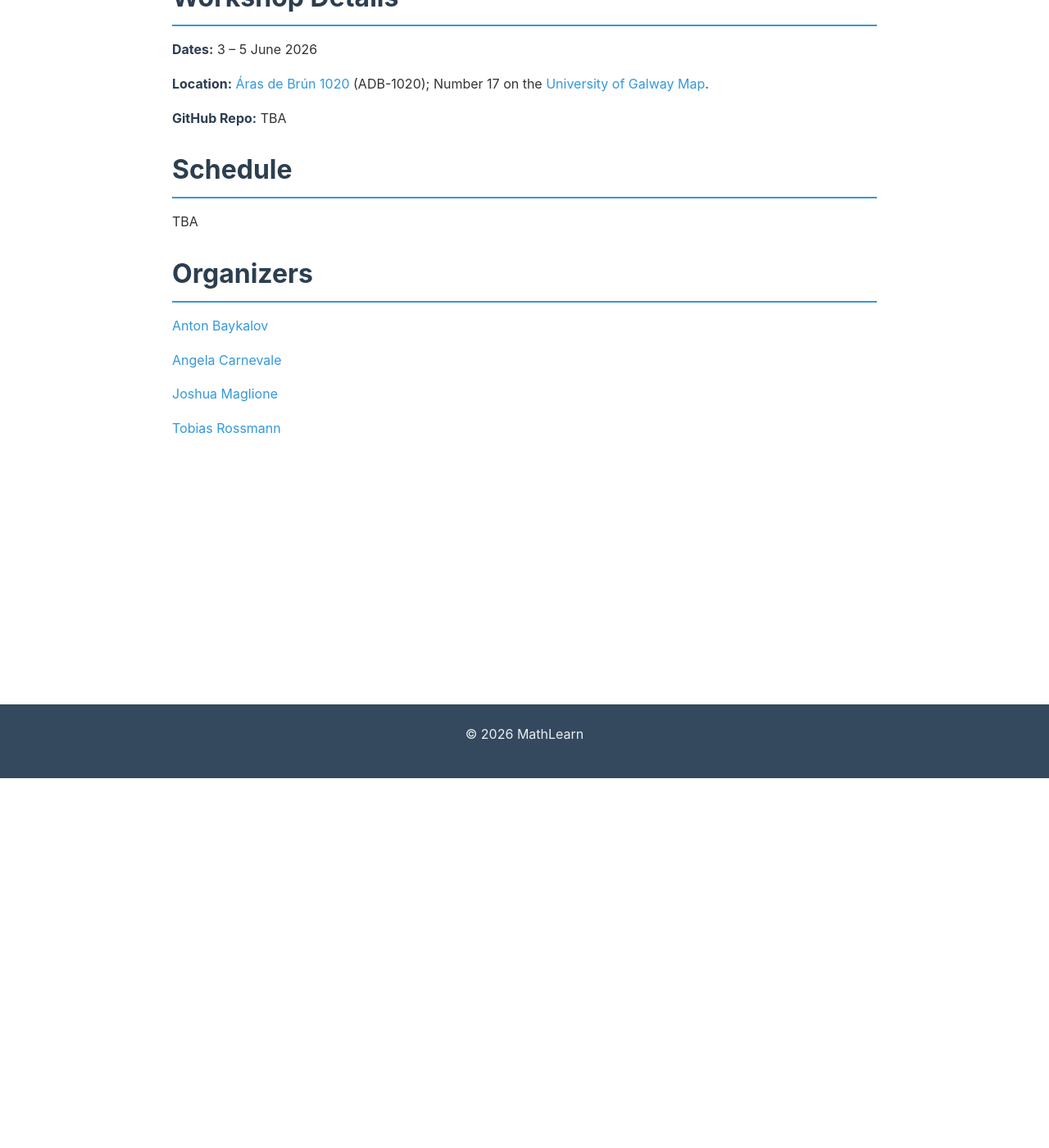
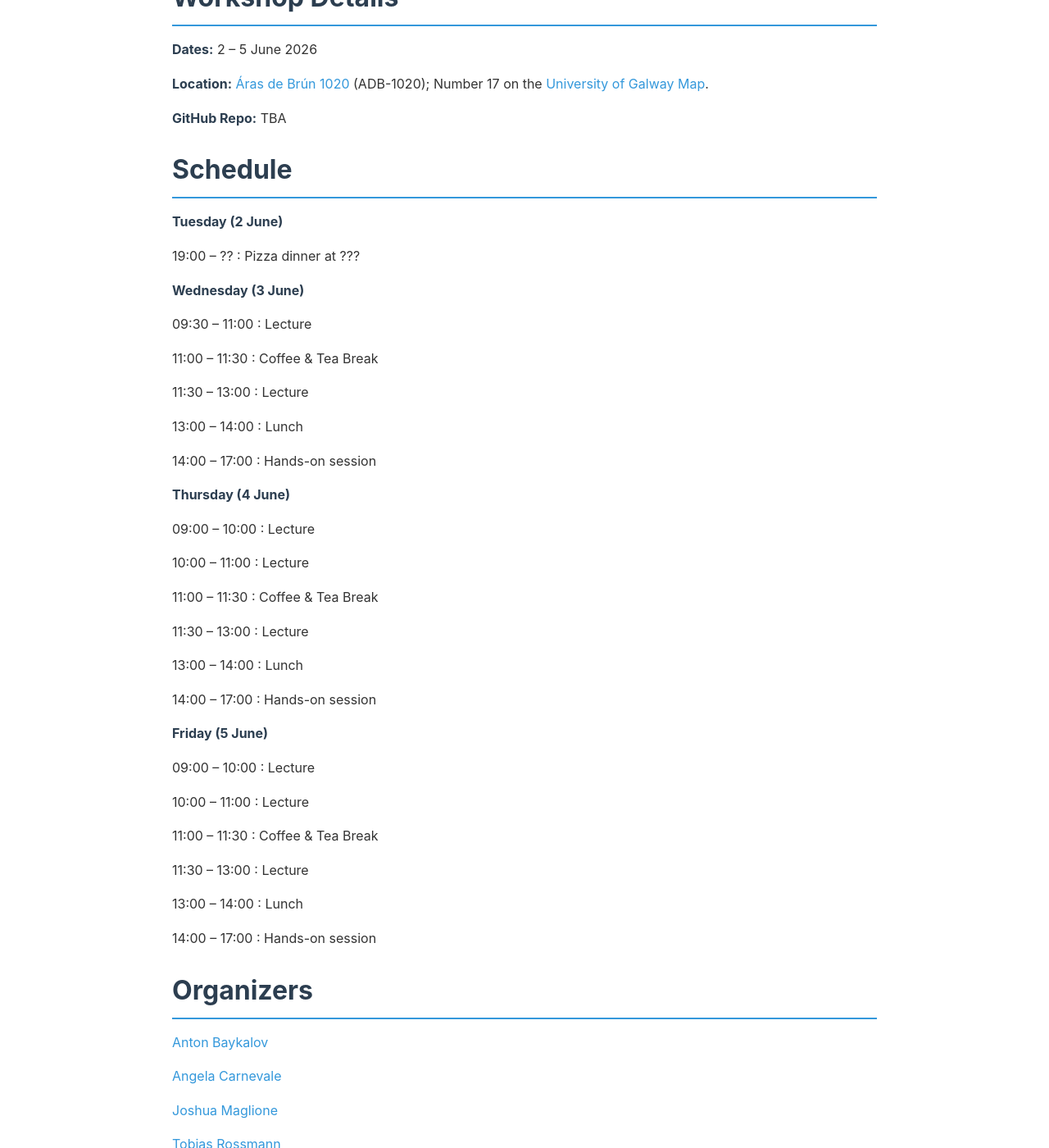
Before and after one commit to math-learn/math-learn.github.io, a Jekyll site: the page built from index.md, in a window 1280 px wide and 1400 px high, scrolled down 293 px. Shown: the whole window at 82% size. Built offline with Jekyll 4.4.1, drawn with Linux system fonts in a browser that asks for light colours.

Commit message:
One idea

```diff
--- a/index.md
+++ b/index.md
@@ -7,7 +7,7 @@ title: Home
 
 ## Workshop Details
 
-**Dates:** 3 -- 5 June 2026
+**Dates:** 2 -- 5 June 2026
 
 **Location:** [Áras de Brún 1020](https://maps.app.goo.gl/qK9RjKJ7adVG48M37) (ADB-1020); Number 17 on the [University of Galway Map](https://www.universityofgalway.ie/media/buildingsoffice/files/mapsrebranded2023/University-of-Galway-Campus_A4-Map.pdf).
 
@@ -15,7 +15,52 @@ title: Home
 
 ## Schedule
 
-TBA
+**Tuesday (2 June)**
+
+19:00 -- ?? : Pizza dinner at ???
+
+
+**Wednesday (3 June)**
+
+09:30 -- 11:00 : Lecture
+
+11:00 -- 11:30 : Coffee & Tea Break
+
+11:30 -- 13:00 : Lecture
+
+13:00 -- 14:00 : Lunch
+
+14:00 -- 17:00 : Hands-on session
+
+
+**Thursday (4 June)**
+
+09:00 -- 10:00 : Lecture
+
+10:00 -- 11:00 : Lecture
+
+11:00 -- 11:30 : Coffee & Tea Break
+
+11:30 -- 13:00 : Lecture
+
+13:00 -- 14:00 : Lunch
+
+14:00 -- 17:00 : Hands-on session
+
+**Friday (5 June)**
+
+09:00 -- 10:00 : Lecture
+
+10:00 -- 11:00 : Lecture
+
+11:00 -- 11:30 : Coffee & Tea Break
+
+11:30 -- 13:00 : Lecture
+
+13:00 -- 14:00 : Lunch
+
+14:00 -- 17:00 : Hands-on session
+
 
 ## Organizers
 
```
